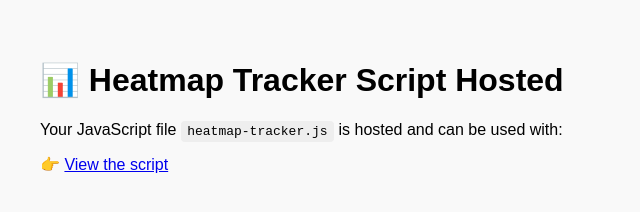
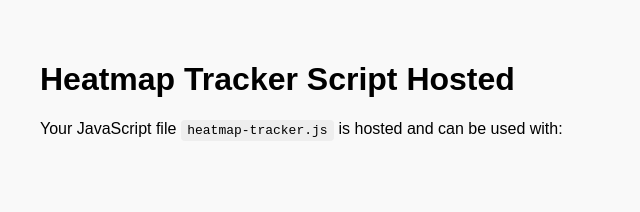
Before and after one commit to ABHISHANMG/Tracking, a website: page index.html in a window 1280 px wide. Shown: the whole page, without its empty margins (0-640 px from the left). Drawn offline with Linux system fonts and the light colour scheme.

Commit message:
updating file

```diff
--- a/index.html
+++ b/index.html
@@ -19,12 +19,11 @@
   </style>
 </head>
 <body>
-  <h1>📊 Heatmap Tracker Script Hosted</h1>
+  <h1>Heatmap Tracker Script Hosted</h1>
   <p>
     Your JavaScript file <code>heatmap-tracker.js</code> is hosted and can be used with:
   </p>
-  <p>👉 <a href="heatmap-tracker.js" target="_blank">View the script</a></p>
-  <script src="https://abhishanmg.github.io/Tracking/tracking.js"></script>
-  <script src="/tracking.js"></script>
+  <script src="https://tracking-npuqu7yxy-abhis-projects-71fff0f5.vercel.app/tracking.js"></script>
+  <!-- <script src="/tracking.js"></script> -->
 </body>
 </html>
```
